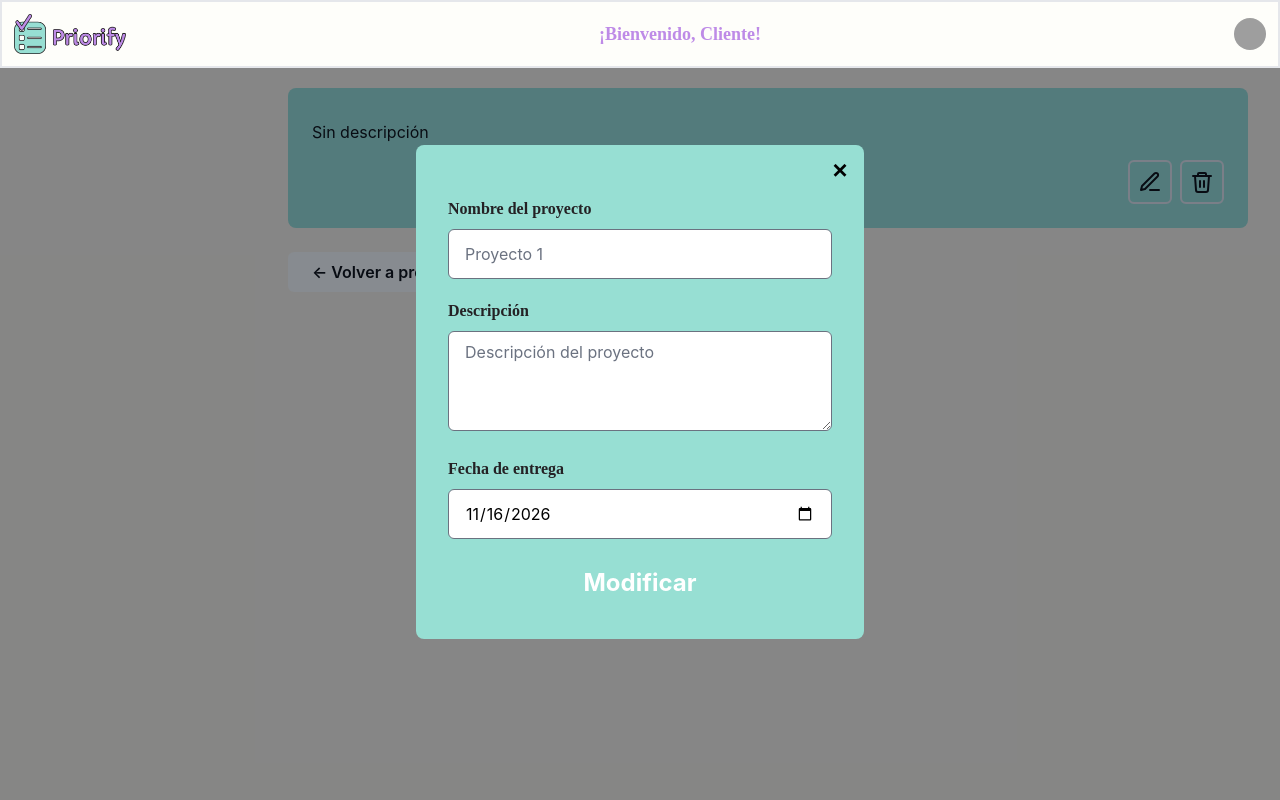
After one commit to memugr/Priorify, a Laravel app: template resources/views/proyecto.blade.php in a window 1280 px wide, after a click on "Editar". The commit adds this page. Run offline with Laravel 12, Linux system fonts and the light colour scheme; the template is opened without the code that fills it, so the values that code supplies are empty; some libraries are stand-ins or nearby versions; grey boxes are pictures that could not be loaded.

Commit message:
Modal modificar sin verificación del rol

```diff
--- a/resources/views/layouts/plantilla_main.blade.php
+++ b/resources/views/layouts/plantilla_main.blade.php
@@ -118,7 +118,7 @@
                     <li>
                         <button
                             class="flex items-center w-full px-2 py-1.5 text-body border-2 rounded-sm hover:bg-mostaza hover:text-fg-brand cursor-pointer"
-                            type="button" data-modal-target="crud-proyecto-modal" data-modal-toggle="crud-proyecto-modal">
+                            type="button" data-modal-target="crear-proyecto-modal" data-modal-toggle="crear-proyecto-modal">
                             <span class="ms-3">Crear proyecto</span>
                         </button>
                     </li>
--- a/resources/views/modals/crearProyecto.blade.php
+++ b/resources/views/modals/crearProyecto.blade.php
@@ -1,10 +1,10 @@
-<div id="crud-proyecto-modal" tabindex="-1" aria-hidden="true"
+<div id="crear-proyecto-modal" tabindex="-1" aria-hidden="true"
     class="fixed top-0 left-0 right-0 z-50 hidden w-full p-4 overflow-x-hidden overflow-y-auto md:inset-0 h-[calc(100%-1rem)] max-h-full">
     <div class="relative w-full max-w-md max-h-full">
         <div class="relative bg-turquesa border-3 border-carbon rounded-lg p-8 shadow-[6px_6px_0px_#C693FF]">
 
             <!-- Cerrar -->
-            <button type="button" data-modal-hide="crud-proyecto-modal"
+            <button type="button" data-modal-hide="crear-proyecto-modal"
                 class="absolute top-3 right-4 font-titulo font-bold text-xl hover:text-lavanda">✕</button>
 
             <form action="{{ route('proyectos.store') }}" method="POST" class="space-y-5">
--- /dev/null
+++ b/resources/views/modals/modificarProyecto.blade.php
@@ -0,0 +1,62 @@
+<div id="modificar-proyecto-modal" tabindex="-1" aria-hidden="true"
+    class="fixed top-0 left-0 right-0 z-50 hidden w-full p-4 overflow-x-hidden overflow-y-auto md:inset-0 h-[calc(100%-1rem)] max-h-full">
+    <div class="relative w-full max-w-md max-h-full">
+        <div class="relative bg-turquesa border-3 border-carbon rounded-lg p-8 shadow-[6px_6px_0px_#C693FF]">
+
+            <!-- Cerrar -->
+            <button type="button" data-modal-hide="modificar-proyecto-modal"
+                class="absolute top-3 right-4 font-titulo font-bold text-xl hover:text-lavanda">✕</button>
+
+            <form action="{{ route('proyectos.update', $proyecto) }}" method="POST" class="space-y-5">
+                @csrf
+                @method('PUT')
+
+                <!-- Nombre -->
+                <div>
+                    <label for="editar_nombre" class="block mb-2 font-titulo font-bold text-carbon">Nombre del proyecto</label>
+                    <input type="text" id="editar_nombre" name="nombre"
+                        value="{{ old('nombre', $proyecto->nombre) }}" placeholder="Proyecto 1" required maxlength="150"
+                        class="w-full h-[50px] px-4 border-3 border-carbon rounded-md bg-nieve focus:outline-none" />
+                    @error('nombre', 'editar')
+                        <p class="mt-1 text-sm font-semibold text-red-700">{{ $message }}</p>
+                    @enderror
+                </div>
+
+                <!-- Descripción -->
+                <div>
+                    <label for="editar_descripcion" class="block mb-2 font-titulo font-bold text-carbon">Descripción</label>
+                    <textarea id="editar_descripcion" name="descripcion" placeholder="Descripción del proyecto" maxlength="1000"
+                        class="w-full h-[100px] px-4 py-2 border-3 border-carbon rounded-md bg-nieve focus:outline-none resize-none">{{ old('descripcion', $proyecto->descripcion) }}</textarea>
+                    @error('descripcion', 'editar')
+                        <p class="mt-1 text-sm font-semibold text-red-700">{{ $message }}</p>
+                    @enderror
+                </div>
+
+                <!-- Fecha de entrega -->
+                <div>
+                    <label for="editar_fecha_entrega" class="block mb-2 font-titulo font-bold text-carbon">Fecha de entrega</label>
+                    <input type="date" id="editar_fecha_entrega" name="fecha_entrega"
+                        value="{{ old('fecha_entrega', \Carbon\Carbon::parse($proyecto->fecha_entrega)->format('Y-m-d')) }}"
+                        class="w-full h-[50px] px-4 border-3 border-carbon rounded-md bg-nieve focus:outline-none" />
+                    @error('fecha_entrega', 'editar')
+                        <p class="mt-1 text-sm font-semibold text-red-700">{{ $message }}</p>
+                    @enderror
+                </div>
+
+                <button type="submit"
+                    class="w-full py-2 bg-lavanda border-3 border-carbon rounded-md hover:bg-mostaza font-titulo font-bold text-white text-2xl">
+                    Modificar
+                </button>
+            </form>
+        </div>
+    </div>
+</div>
+
+{{-- Si falla la validación del formulario de editar, reabrir el modal --}}
+@if ($errors->editar->any())
+    <script>
+        document.addEventListener('DOMContentLoaded', () => {
+            FlowbiteInstances.getInstance('Modal', 'modificar-proyecto-modal').show();
+        });
+    </script>
+@endif
--- /dev/null
+++ b/resources/views/proyecto.blade.php
@@ -0,0 +1,49 @@
+@extends('layouts.plantilla_main')
+
+@section('title', $proyecto->nombre)
+
+@section('content')
+    <div class="bg-turquesa border-3 border-carbon rounded-lg p-6 shadow-[6px_6px_0px_#C693FF]">
+        <h1 class="text-3xl font-titulo font-bold mb-2">
+            {{ $proyecto->nombre }}
+        </h1>
+
+        <p class="mb-4">
+            {{ $proyecto->descripcion ?: 'Sin descripción' }}
+        </p>
+
+        <!-- Iconos -->
+        <div class="flex items-center justify-end gap-2">
+            <!-- Editar -->
+            <button type="button" title="Editar" aria-label="Editar"
+                class="p-2 bg-nieve border-2 border-carbon rounded-md hover:bg-mostaza cursor-pointer"
+                data-modal-target="modificar-proyecto-modal" data-modal-toggle="modificar-proyecto-modal">
+                <svg class="w-6 h-6" aria-hidden="true" xmlns="http://www.w3.org/2000/svg" fill="none" viewBox="0 0 24 24"
+                    stroke="currentColor" stroke-width="2" stroke-linecap="round" stroke-linejoin="round">
+                    <path d="M12 20h9" />
+                    <path d="M16.5 3.5a2.121 2.121 0 0 1 3 3L7 19l-4 1 1-4L16.5 3.5z" />
+                </svg>
+            </button>
+
+            <!-- Eliminar -->
+            <button type="button" title="Eliminar" aria-label="Eliminar"
+                class="p-2 bg-nieve border-2 border-carbon rounded-md hover:bg-red-300 cursor-pointer">
+                <svg class="w-6 h-6" aria-hidden="true" xmlns="http://www.w3.org/2000/svg" fill="none"
+                    viewBox="0 0 24 24" stroke="currentColor" stroke-width="2" stroke-linecap="round"
+                    stroke-linejoin="round">
+                    <path d="M3 6h18" />
+                    <path d="M8 6V4a1 1 0 0 1 1-1h6a1 1 0 0 1 1 1v2" />
+                    <path d="M19 6l-1 14a2 2 0 0 1-2 2H8a2 2 0 0 1-2-2L5 6" />
+                    <path d="M10 11v6M14 11v6" />
+                </svg>
+            </button>
+        </div>
+    </div>
+
+    <a href="{{ route('proyectos.index') }}"
+        class="inline-block mt-6 px-6 py-2 bg-nieve border-3 border-carbon rounded-md hover:bg-mostaza font-semibold">
+        ← Volver a proyectos
+    </a>
+
+    @include('modals.modificarProyecto')
+@endsection
```
Also changed, not shown: app/Http/Controllers/ProyectoController.php (+16 -0 lines), resources/views/proyectos.blade.php (+3 -5 lines).
